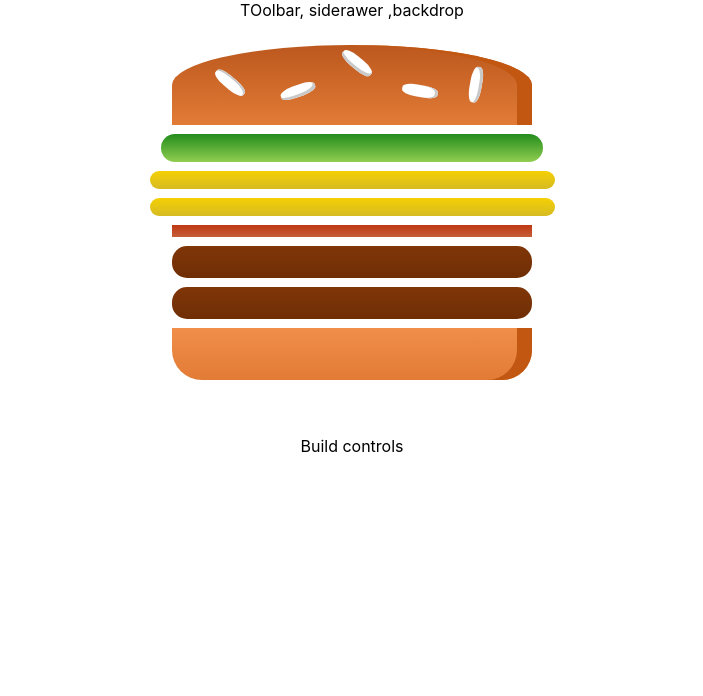
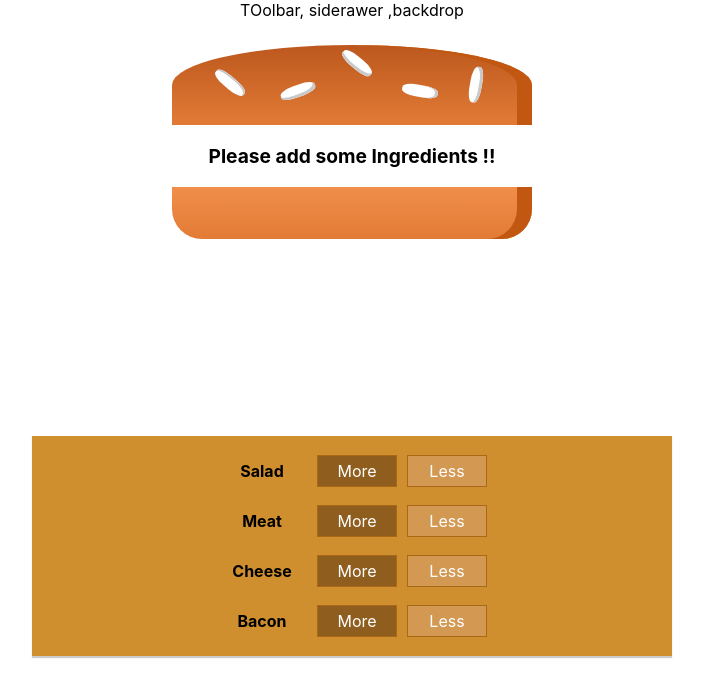
Before and after one commit to Abuu001/React-Burger-builder, a React (Create React App) app: page / in a window 1280 px wide. Shown: the top 696 px of the page, without its empty margins (288-991 px from the left). Built offline with nearby package versions, Linux system fonts and the light colour scheme.

Commit message:
Added buildcontrols

```diff
--- /dev/null
+++ b/src/components/Burger/BuildControls/BuildControl/BuildControl.css
@@ -0,0 +1,56 @@
+.BuildControl {
+    display: flex;
+    justify-content: space-between;
+    align-items: center;
+    margin: 5px 400px;
+}
+
+.BuildControl button {
+    display: block;
+    font: inherit;
+    padding: 5px;
+    margin: 0 5px;
+    width: 80px;
+    border: 1px solid #AA6817;
+    cursor: pointer;
+    outline: none;
+}
+
+.BuildControl button:disabled {
+    background-color: #AC9980;
+    border: 1px solid #7E7365;
+    color: #ccc;
+    cursor: default;
+}
+
+.BuildControl button:hover:disabled {
+    background-color: #AC9980;
+    color: #ccc;
+    cursor: not-allowed;
+}
+
+.Label {
+    padding: 10px;
+    font-weight: bold;
+    width: 80px;
+}
+
+.BuildControl .Less {
+    background-color: #D39952;
+    color: white;
+}
+
+.BuildControl .More {
+    background-color: #8F5E1E;
+    color: white;
+}
+
+.BuildControl .Less:hover, .BuildControl .Less:active {
+    background-color: #DAA972;
+    color: white;
+}
+
+.BuildControl .More:hover,.BuildControl .More:active {
+    background-color: #99703F;
+    color: white;
+}
--- /dev/null
+++ b/src/components/Burger/BuildControls/BuildControl/BuildControl.js
@@ -0,0 +1,13 @@
+import React from "react"
+import "./BuildControl.css"
+
+
+const BuildControl =(props)=>(
+    <div className="BuildControl">
+        <div className="Label">   {props.label}</div>
+        <button  className="More">More</button>
+        <button  className="Less"> Less</button>
+    </div>
+)
+
+export default BuildControl
--- /dev/null
+++ b/src/components/Burger/BuildControls/BuildControls.css
@@ -0,0 +1,10 @@
+.BuildControls{
+    width: 50%;
+    background-color:#CF8F2E ;
+    display: flex;
+    flex-flow: column;
+    align-items: center;
+    box-shadow: 0 2px 1px #ccc;
+    margin: auto;
+    padding: 10px 0;
+}
--- /dev/null
+++ b/src/components/Burger/BuildControls/BuildControls.js
@@ -0,0 +1,21 @@
+import React from "react"
+import  "./BuildControls.css"
+import BuildControl from  "./BuildControl/BuildControl"
+
+const controls=[
+    {label: "Salad" ,type : 'salad'},
+    {label: "Meat" ,type : 'meat'},
+    {label: "Cheese" ,type : 'cheese'},
+    {label: "Bacon" ,type : 'bacon'},
+];
+
+const BuildControls=(props)=>(
+    <div className="BuildControls">
+        {controls.map(ctrl =>(
+            <BuildControl   key={ctrl.label}  label={ctrl.label}/>
+        ))
+        }
+    </div>
+)
+
+export default BuildControls
--- a/src/components/Burger/Burger.js
+++ b/src/components/Burger/Burger.js
@@ -3,12 +3,19 @@
 import BurgerIngredient from "./BurgerIngredients/BurgerIngredient"
 
 function Burger(props) {
-    const transformedIngredients =Object.keys(props.ingredients)
+    let  transformedIngredients =Object.keys(props.ingredients)
         .map(igKey=>{
-        return[...Array(props.ingredients[igKey])].map((_,index) =>{
+            return[...Array(props.ingredients[igKey])]
+        .map((_,index) =>{
                 return (<BurgerIngredient  key={igKey + index} type={igKey}/>)
             })
         })
+        .reduce((arr,el)=>{
+            return arr.concat(el)
+        },[])
+        if(transformedIngredients.length ===0){
+            transformedIngredients= <p>Please add some Ingredients !!</p>
+        }
         console.log(transformedIngredients);
     return (
         <div className="Burger">
--- a/src/containers/Burger Builder/BurgerBuilder.js
+++ b/src/containers/Burger Builder/BurgerBuilder.js
@@ -1,16 +1,17 @@
 import React, { Component } from 'react'
 import Aux from "../../hoc/Auxi"
 import Burger from "../../components/Burger/Burger"
+import BuildControls from '../../components/Burger/BuildControls/BuildControls'
 
  class BurgerBuilder extends Component {
     constructor(props) {
         super(props)
         this.state = {
             ingredients : {
-                salad: 1,
-                cheese : 2 ,
-                bacon : 1,
-                meat : 2
+                salad: 0,
+                bacon : 0,
+                cheese : 0 ,
+                meat : 0
             }
         }
     }
@@ -18,7 +19,7 @@
         return (
             <Aux>
                 <Burger  ingredients={this.state.ingredients}/>
-                <div>Build controls</div>
+                <BuildControls />
             </Aux>
         )
     }
```
Lines whose indentation alone changed are shown as unchanged.
